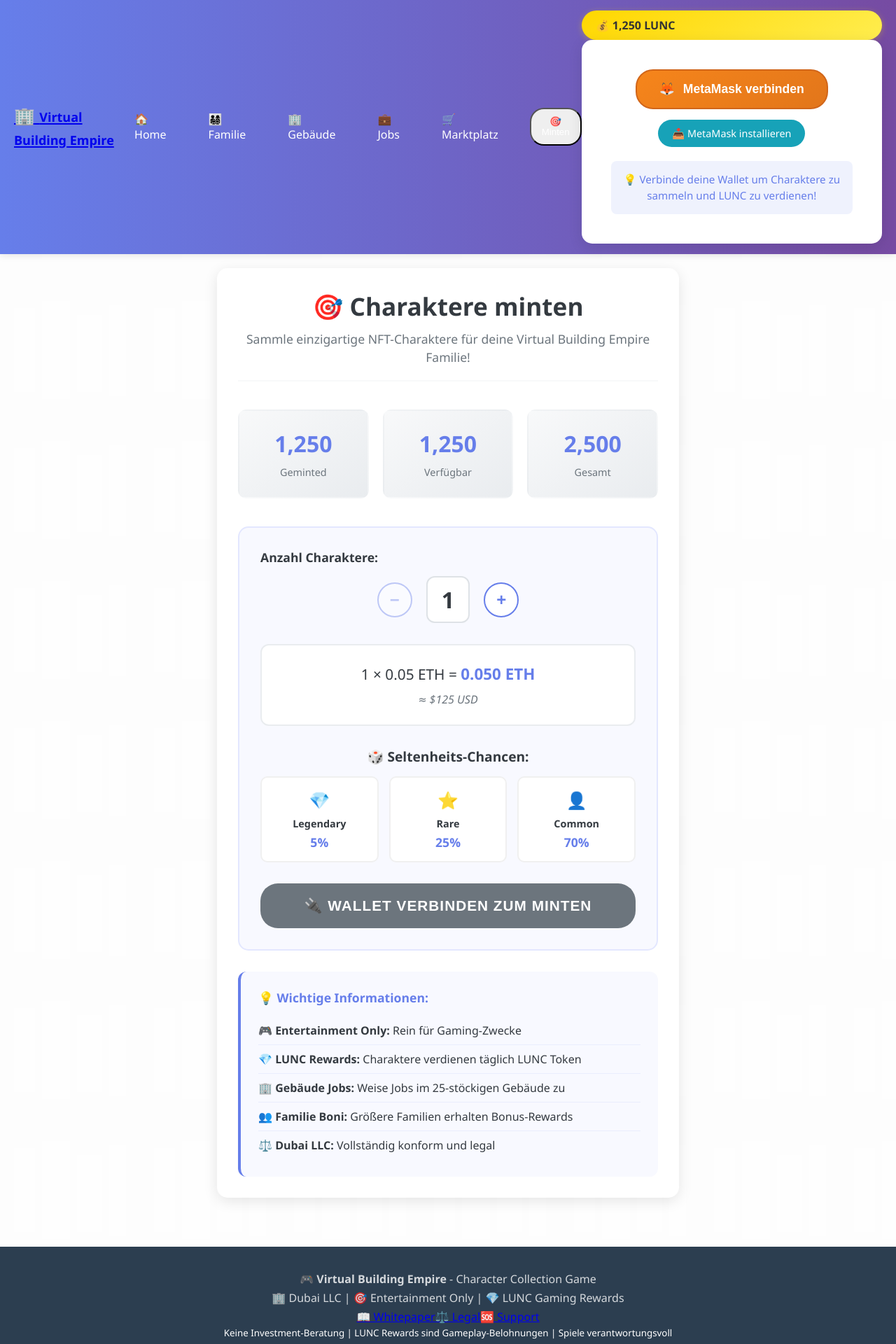
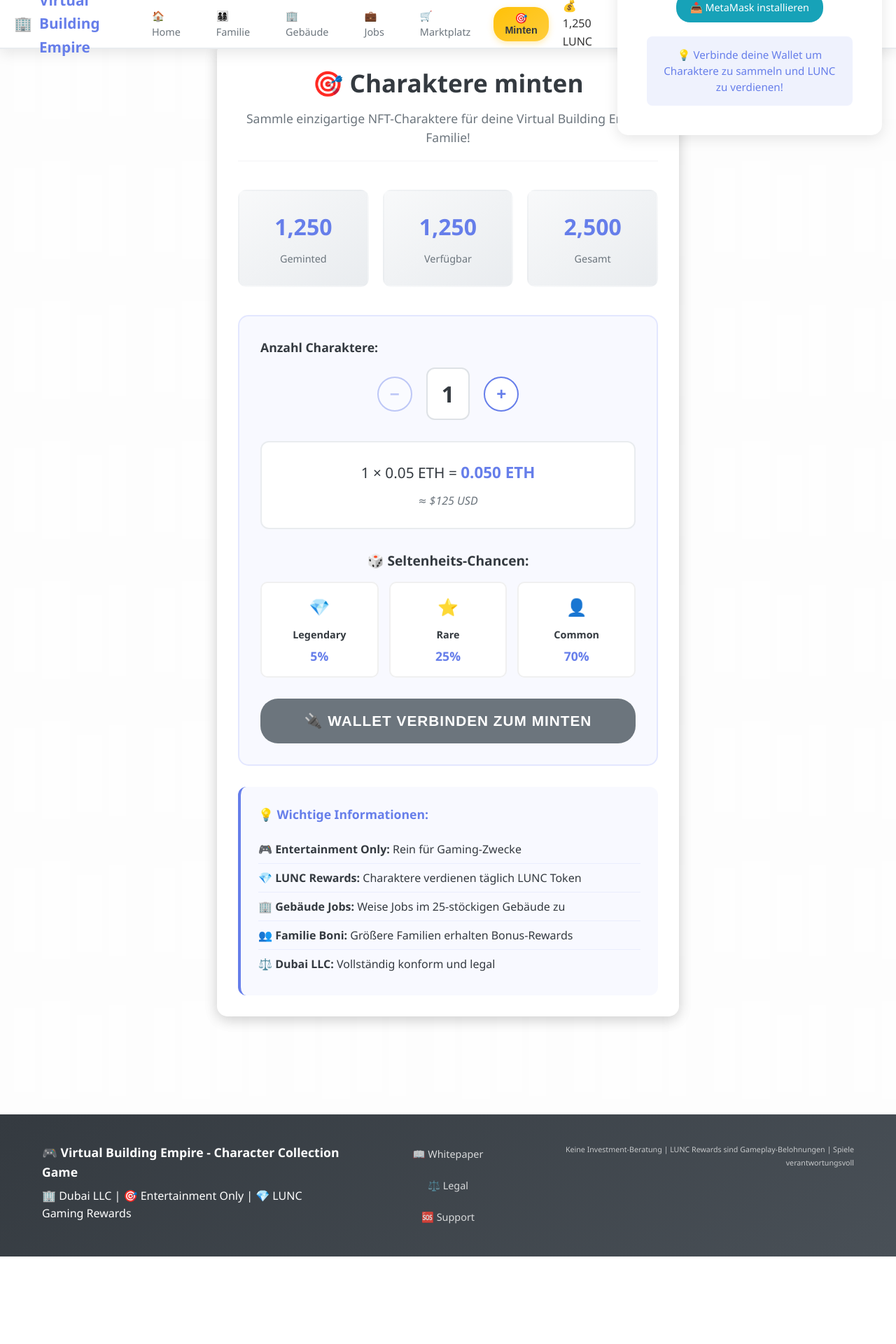
Before and after one commit to finsterfurz/Coinestategame, a React (Create React App) app: page /mint in a window 1280 px wide. Shown: the top 1920 px of the page at 70% size. After the commit the page ends 1795 px from the top, so only its background shows below. Built offline with nearby package versions, Linux system fonts and the light colour scheme.

Commit message:
🎨 App.css - Complete styling for navigation, modals, and global components

```diff
--- a/src/App.css
+++ b/src/App.css
@@ -1,4 +1,63 @@
-/* 🏢 Virtual Building Empire - Main App Styles */
+/* ===================================
+   📱 VIRTUAL BUILDING EMPIRE - MAIN APP STYLES
+   ===================================
+
+   Global Styles für die komplette App
+   Basis: Homepage, Navigation, Modals, Layout
+*/
+
+/* ===================================
+   1. CSS VARIABLES & GLOBAL RESET
+   =================================== */
+
+:root {
+  /* Haupt-Farbschema */
+  --primary-color: #667eea;
+  --secondary-color: #764ba2;
+  --accent-color: #ffc107;
+  --success-color: #28a745;
+  --warning-color: #ffc107;
+  --info-color: #17a2b8;
+  --danger-color: #dc3545;
+
+  /* Neutrale Farben */
+  --white: #ffffff;
+  --light-gray: #f8f9fa;
+  --gray: #6c757d;
+  --dark-gray: #343a40;
+  --black: #000000;
+
+  /* Effects */
+  --box-shadow: 0 5px 20px rgba(0, 0, 0, 0.1);
+  --box-shadow-hover: 0 8px 30px rgba(0, 0, 0, 0.15);
+  --border-radius: 15px;
+  --border-radius-small: 8px;
+
+  /* Layout */
+  --nav-height: 70px;
+  --container-padding: 0 20px;
+  --section-padding: 80px 0;
+
+  /* Typography */
+  --font-family: 'Segoe UI', 'Roboto', 'Helvetica', sans-serif;
+}
+
+* {
+  margin: 0;
+  padding: 0;
+  box-sizing: border-box;
+}
+
+body {
+  font-family: var(--font-family);
+  line-height: 1.6;
+  color: var(--dark-gray);
+  background: var(--light-gray);
+}
+
+/* ===================================
+   2. APP LAYOUT
+   =================================== */
 
 .App {
   min-height: 100vh;
@@ -6,256 +65,569 @@
   flex-direction: column;
 }
 
-/* Navigation */
+.game-container {
+  flex: 1;
+  margin-top: var(--nav-height);
+  padding: 20px 0;
+}
+
+/* ===================================
+   3. NAVIGATION BAR
+   =================================== */
+
 .game-nav {
-  background: linear-gradient(90deg, #667eea 0%, #764ba2 100%);
-  color: white;
-  padding: 0;
-  box-shadow: 0 2px 10px rgba(0, 0, 0, 0.1);
-  position: sticky;
+  position: fixed;
   top: 0;
+  left: 0;
+  right: 0;
+  height: var(--nav-height);
+  background: var(--white);
+  box-shadow: var(--box-shadow);
   z-index: 1000;
+  border-bottom: 2px solid #e9ecef;
 }
 
 .nav-container {
   max-width: 1400px;
   margin: 0 auto;
+  height: 100%;
   display: flex;
+  align-items: center;
   justify-content: space-between;
-  align-items: center;
-  padding: 15px 20px;
+  padding: var(--container-padding);
+  gap: 20px;
 }
 
+/* Navigation Logo */
 .nav-logo {
-  font-size: 24px;
-  font-weight: bold;
+  display: flex;
+  align-items: center;
+}
+
+.logo-link {
   display: flex;
   align-items: center;
   gap: 10px;
+  text-decoration: none;
+  color: var(--primary-color);
+  font-size: 1.3rem;
+  font-weight: bold;
+  transition: all 0.3s ease;
 }
 
-.nav-logo span {
-  font-size: 18px;
+.logo-link:hover {
+  color: var(--secondary-color);
+  transform: scale(1.05);
+  text-decoration: none;
 }
 
+/* Navigation Links */
 .nav-links {
   display: flex;
-  gap: 30px;
+  align-items: center;
+  gap: 15px;
+  flex: 1;
+  justify-content: center;
+}
+
+.nav-link {
+  display: flex;
+  align-items: center;
+  gap: 6px;
+  padding: 8px 16px;
+  text-decoration: none;
+  color: var(--gray);
+  font-weight: 500;
+  border-radius: 20px;
+  transition: all 0.3s ease;
+  font-size: 0.9rem;
+  border: 2px solid transparent;
+}
+
+.nav-link:hover {
+  color: var(--primary-color);
+  background: rgba(102, 126, 234, 0.1);
+  border-color: rgba(102, 126, 234, 0.2);
+  text-decoration: none;
+  transform: translateY(-1px);
+}
+
+/* Active Navigation Link */
+.nav-link.active {
+  color: var(--primary-color);
+  background: rgba(102, 126, 234, 0.1);
+  border-color: var(--primary-color);
+}
+
+/* Special Mint Button */
+.mint-link {
+  background: linear-gradient(145deg, var(--accent-color), #ffcd3c) !important;
+  color: var(--dark-gray) !important;
+  font-weight: 600 !important;
+  border: none !important;
+  cursor: pointer;
+  box-shadow: 0 3px 10px rgba(255, 193, 7, 0.3);
+}
+
+.mint-link:hover {
+  background: linear-gradient(145deg, #ffcd3c, var(--accent-color)) !important;
+  transform: translateY(-2px) !important;
+  box-shadow: 0 5px 15px rgba(255, 193, 7, 0.4) !important;
+}
+
+/* Right Side Navigation */
+.nav-right {
+  display: flex;
+  align-items: center;
+  gap: 15px;
+}
+
+.nav-wallet {
+  min-width: 200px;
+}
+
+/* ===================================
+   4. MINTING MODAL
+   =================================== */
+
+.minting-modal-overlay {
+  position: fixed;
+  top: 0;
+  left: 0;
+  right: 0;
+  bottom: 0;
+  background: rgba(0, 0, 0, 0.7);
+  backdrop-filter: blur(5px);
+  z-index: 2000;
+  display: flex;
+  align-items: center;
+  justify-content: center;
+  padding: 20px;
+  animation: modalFadeIn 0.3s ease;
+}
+
+@keyframes modalFadeIn {
+  from {
+    opacity: 0;
+  }
+  to {
+    opacity: 1;
+  }
+}
+
+.minting-modal {
+  background: var(--white);
+  border-radius: var(--border-radius);
+  max-width: 900px;
+  width: 100%;
+  max-height: 90vh;
+  overflow-y: auto;
+  box-shadow: 0 20px 60px rgba(0, 0, 0, 0.3);
+  animation: modalSlideIn 0.3s ease;
+}
+
+@keyframes modalSlideIn {
+  from {
+    opacity: 0;
+    transform: translateY(-50px) scale(0.95);
+  }
+  to {
+    opacity: 1;
+    transform: translateY(0) scale(1);
+  }
+}
+
+.modal-header {
+  display: flex;
+  align-items: center;
+  justify-content: space-between;
+  padding: 25px 30px;
+  border-bottom: 2px solid #f8f9fa;
+  background: linear-gradient(145deg, #f8f9ff, var(--light-gray));
+}
+
+.modal-header h2 {
+  color: var(--primary-color);
+  font-size: 1.5rem;
+  margin: 0;
+}
+
+.modal-close {
+  width: 40px;
+  height: 40px;
+  border: none;
+  background: var(--danger-color);
+  color: var(--white);
+  border-radius: 50%;
+  font-size: 1.2rem;
+  font-weight: bold;
+  cursor: pointer;
+  transition: all 0.3s ease;
+  display: flex;
+  align-items: center;
+  justify-content: center;
+}
+
+.modal-close:hover {
+  background: #c82333;
+  transform: scale(1.1);
+}
+
+.modal-content {
+  padding: 0;
+}
+
+/* ===================================
+   5. MINT PAGE (ALTERNATIVE ROUTE)
+   =================================== */
+
+.mint-page {
+  min-height: calc(100vh - var(--nav-height) - 100px);
+  display: flex;
+  align-items: center;
+  justify-content: center;
+  padding: 40px 20px;
+}
+
+.mint-container {
+  width: 100%;
+  max-width: 900px;
+  background: var(--white);
+  border-radius: var(--border-radius);
+  box-shadow: var(--box-shadow);
+  padding: 0;
+}
+
+/* ===================================
+   6. FOOTER
+   =================================== */
+
+.game-footer {
+  background: linear-gradient(145deg, var(--dark-gray), #495057);
+  color: var(--white);
+  padding: 40px 0;
+  margin-top: 80px;
+}
+
+.footer-content {
+  max-width: 1200px;
+  margin: 0 auto;
+  padding: var(--container-padding);
+  display: grid;
+  grid-template-columns: 2fr 1fr 2fr;
+  gap: 40px;
+  align-items: start;
+}
+
+.footer-info {
+  text-align: left;
+}
+
+.footer-info p {
+  margin-bottom: 8px;
+  line-height: 1.6;
+}
+
+.footer-info p:first-child {
+  font-size: 1.1rem;
+  font-weight: 600;
+}
+
+.footer-links {
+  display: flex;
+  flex-direction: column;
+  gap: 12px;
   align-items: center;
 }
 
-.nav-link {
-  color: white;
+.footer-link {
+  color: rgba(255, 255, 255, 0.8);
   text-decoration: none;
-  padding: 10px 15px;
-  border-radius: 20px;
+  font-size: 0.9rem;
   transition: all 0.3s ease;
-  font-weight: 500;
+  padding: 5px 10px;
+  border-radius: 5px;
 }
 
-.nav-link:hover {
-  background: rgba(255, 255, 255, 0.2);
+.footer-link:hover {
+  color: var(--accent-color);
+  background: rgba(255, 255, 255, 0.1);
+  text-decoration: none;
+}
+
+.footer-disclaimer {
+  text-align: right;
+  font-size: 0.8rem;
+  opacity: 0.7;
+  line-height: 1.5;
+}
+
+/* ===================================
+   7. UTILITY CLASSES
+   =================================== */
+
+/* Button Styles */
+.btn {
+  padding: 12px 24px;
+  border: none;
+  border-radius: 25px;
+  font-weight: 600;
+  cursor: pointer;
+  transition: all 0.3s ease;
+  text-decoration: none;
+  display: inline-flex;
+  align-items: center;
+  gap: 8px;
+  font-size: 0.9rem;
+}
+
+.btn-primary {
+  background: var(--primary-color);
+  color: var(--white);
+}
+
+.btn-primary:hover {
+  background: var(--secondary-color);
+  transform: translateY(-2px);
+  box-shadow: 0 5px 15px rgba(102, 126, 234, 0.4);
+}
+
+.btn-secondary {
+  background: transparent;
+  color: var(--primary-color);
+  border: 2px solid var(--primary-color);
+}
+
+.btn-secondary:hover {
+  background: var(--primary-color);
+  color: var(--white);
+}
+
+.btn-accent {
+  background: var(--accent-color);
+  color: var(--dark-gray);
+}
+
+.btn-accent:hover {
+  background: #ffcd3c;
   transform: translateY(-2px);
 }
 
-/* Main Content */
-main {
-  flex: 1;
-  padding: 20px 0;
-}
-
-/* Footer */
-.game-footer {
-  background: #2c3e50;
-  color: white;
-  text-align: center;
-  padding: 30px 20px;
-  margin-top: 50px;
-}
-
-.game-footer p {
-  margin: 5px 0;
-  opacity: 0.8;
-}
-
-/* Gaming Stats Display */
-.stats-grid {
-  display: grid;
-  grid-template-columns: repeat(auto-fit, minmax(250px, 1fr));
-  gap: 20px;
-  margin: 30px 0;
-}
-
-.stat-card {
-  background: rgba(255, 255, 255, 0.95);
-  border-radius: 15px;
+/* Card Styles */
+.card {
+  background: var(--white);
+  border-radius: var(--border-radius);
   padding: 25px;
-  text-align: center;
-  box-shadow: 0 5px 20px rgba(0, 0, 0, 0.1);
-  transition: transform 0.3s ease;
-}
-
-.stat-card:hover {
-  transform: translateY(-5px);
-}
-
-.stat-number {
-  font-size: 36px;
-  font-weight: bold;
-  color: #667eea;
-  margin: 10px 0;
-}
-
-.stat-label {
-  font-size: 14px;
-  color: #666;
-  text-transform: uppercase;
-  letter-spacing: 1px;
-}
-
-/* Character Grid */
-.character-grid {
-  display: grid;
-  grid-template-columns: repeat(auto-fill, minmax(280px, 1fr));
-  gap: 20px;
-  margin: 20px 0;
-}
-
-/* Building Floors */
-.building-floors {
-  display: flex;
-  flex-direction: column;
-  gap: 15px;
-  margin: 20px 0;
-}
-
-.floor {
-  background: rgba(255, 255, 255, 0.9);
-  border-radius: 10px;
-  padding: 20px;
-  border-left: 5px solid #667eea;
+  box-shadow: var(--box-shadow);
   transition: all 0.3s ease;
 }
 
-.floor:hover {
-  box-shadow: 0 5px 15px rgba(102, 126, 234, 0.2);
-  transform: translateX(5px);
-}
-
-.floor-header {
-  display: flex;
-  justify-content: space-between;
-  align-items: center;
-  margin-bottom: 15px;
-}
-
-.floor-title {
-  font-size: 18px;
-  font-weight: bold;
-  color: #667eea;
-}
-
-.floor-occupancy {
-  background: #e8f4fd;
-  color: #667eea;
-  padding: 5px 12px;
-  border-radius: 15px;
-  font-size: 12px;
-  font-weight: bold;
-}
-
-/* Job Assignments */
-.job-grid {
-  display: grid;
-  grid-template-columns: repeat(auto-fill, minmax(200px, 1fr));
-  gap: 15px;
-  margin: 15px 0;
-}
-
-.job-card {
-  background: #f8f9fa;
-  border: 2px solid #e9ecef;
-  border-radius: 10px;
-  padding: 15px;
-  text-align: center;
-  transition: all 0.3s ease;
-  cursor: pointer;
-}
-
-.job-card.available {
-  border-color: #28a745;
-  background: #d4edda;
-}
-
-.job-card.occupied {
-  border-color: #dc3545;
-  background: #f8d7da;
-}
-
-.job-card:hover {
-  transform: scale(1.02);
-}
-
-/* LUNC Wallet Widget */
-.lunc-wallet {
-  background: linear-gradient(145deg, #ffd700, #ffed4e);
-  color: #333;
-  padding: 10px 20px;
-  border-radius: 25px;
-  font-weight: bold;
-  display: flex;
-  align-items: center;
-  gap: 8px;
-  box-shadow: 0 2px 10px rgba(255, 215, 0, 0.3);
+.card:hover {
+  transform: translateY(-5px);
+  box-shadow: var(--box-shadow-hover);
 }
 
 /* Loading States */
 .loading {
   display: flex;
+  align-items: center;
   justify-content: center;
-  align-items: center;
-  height: 200px;
-  font-size: 18px;
-  color: #667eea;
+  gap: 10px;
+  padding: 40px;
+  color: var(--gray);
 }
 
-/* Responsive Design */
+.loading-spinner {
+  width: 20px;
+  height: 20px;
+  border: 2px solid #f3f3f3;
+  border-top: 2px solid var(--primary-color);
+  border-radius: 50%;
+  animation: spin 1s linear infinite;
+}
+
+@keyframes spin {
+  from { transform: rotate(0deg); }
+  to { transform: rotate(360deg); }
+}
+
+/* Success/Error Messages */
+.success-message {
+  background: rgba(40, 167, 69, 0.1);
+  border: 2px solid rgba(40, 167, 69, 0.3);
+  border-radius: var(--border-radius-small);
+  padding: 15px 20px;
+  color: var(--success-color);
+  margin: 20px 0;
+}
+
+.error-message {
+  background: rgba(220, 53, 69, 0.1);
+  border: 2px solid rgba(220, 53, 69, 0.3);
+  border-radius: var(--border-radius-small);
+  padding: 15px 20px;
+  color: var(--danger-color);
+  margin: 20px 0;
+}
+
+/* ===================================
+   8. RESPONSIVE DESIGN
+   =================================== */
+
+/* Tablet */
 @media (max-width: 768px) {
   .nav-container {
-    flex-direction: column;
-    gap: 15px;
-    padding: 15px;
+    flex-wrap: wrap;
+    height: auto;
+    min-height: var(--nav-height);
+    padding: 10px 15px;
   }
 
   .nav-links {
+    order: 3;
+    width: 100%;
+    justify-content: center;
     flex-wrap: wrap;
-    justify-content: center;
-    gap: 15px;
+    gap: 8px;
+    margin-top: 10px;
   }
 
-  .stats-grid {
-    grid-template-columns: 1fr;
+  .nav-link {
+    padding: 6px 12px;
+    font-size: 0.8rem;
   }
 
-  .character-grid {
-    grid-template-columns: 1fr;
+  .game-container {
+    margin-top: 100px; /* Mehr Platz für wrapped Navigation */
   }
 
-  .job-grid {
-    grid-template-columns: repeat(auto-fill, minmax(150px, 1fr));
+  .footer-content {
+    grid-template-columns: 1fr;
+    gap: 30px;
+    text-align: center;
+  }
+
+  .footer-links {
+    flex-direction: row;
+    justify-content: center;
+    flex-wrap: wrap;
+  }
+
+  .footer-disclaimer {
+    text-align: center;
   }
 }
 
+/* Mobile */
 @media (max-width: 480px) {
-  .nav-logo {
-    font-size: 20px;
+  .nav-container {
+    padding: 8px 10px;
   }
 
-  .nav-logo span {
-    font-size: 16px;
+  .logo-link {
+    font-size: 1.1rem;
+  }
+
+  .logo-link span {
+    display: none; /* Hide text on very small screens */
+  }
+
+  .nav-right {
+    gap: 8px;
+  }
+
+  .nav-wallet {
+    min-width: 150px;
   }
 
   .game-container {
+    padding: 15px 0;
+    margin-top: 120px;
+  }
+
+  .minting-modal-overlay {
     padding: 10px;
   }
+
+  .modal-header {
+    padding: 20px 15px;
+  }
+
+  .modal-header h2 {
+    font-size: 1.2rem;
+  }
+
+  .footer-content {
+    padding: 0 15px;
+  }
 }
+
+/* ===================================
+   9. ACCESSIBILITY
+   =================================== */
+
+/* Focus States */
+.nav-link:focus,
+.btn:focus,
+.modal-close:focus {
+  outline: 2px solid var(--primary-color);
+  outline-offset: 2px;
+}
+
+/* High Contrast Mode */
+@media (prefers-contrast: high) {
+  .nav-link {
+    border: 1px solid;
+  }
+
+  .btn {
+    border: 2px solid;
+  }
+}
+
+/* Reduced Motion */
+@media (prefers-reduced-motion: reduce) {
+  *,
+  *::before,
+  *::after {
+    animation-duration: 0.01ms !important;
+    animation-iteration-count: 1 !important;
+    transition-duration: 0.01ms !important;
+  }
+
+  .nav-link:hover,
+  .btn:hover,
+  .card:hover {
+    transform: none;
+  }
+}
+
+/* ===================================
+   10. DARK MODE SUPPORT (FUTURE)
+   =================================== */
+
+@media (prefers-color-scheme: dark) {
+  /* Future dark mode implementation */
+  /* Currently keeping light theme for consistency */
+}
+
+/* ===================================
+   11. PRINT STYLES
+   =================================== */
+
+@media print {
+  .game-nav,
+  .game-footer,
+  .minting-modal-overlay {
+    display: none;
+  }
+
+  .game-container {
+    margin-top: 0;
+  }
+
+  .card {
+    box-shadow: none;
+    border: 1px solid var(--gray);
+  }
+}
```
